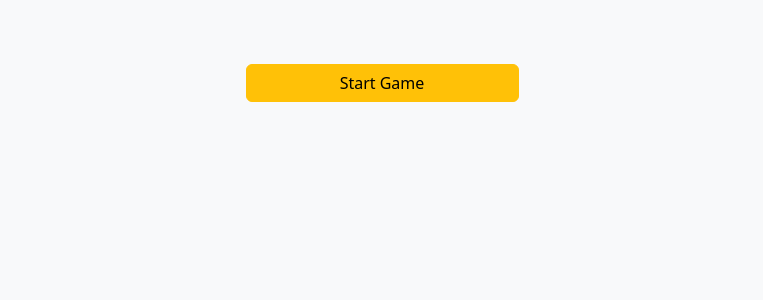
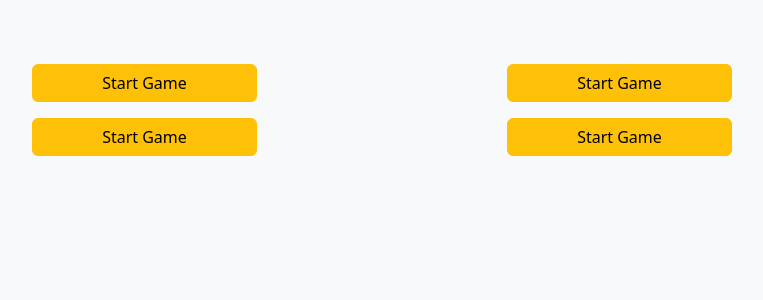
Before and after one commit to SamyAug/Indeco-Game-2024, a React (Vite) app in the folder frontend/: page / in a window 1280 px wide. Shown: the top 300 px of the page, without its empty margins (258-1021 px from the left). Built offline with nearby package versions, Linux system fonts and the light colour scheme.

Commit message:
simulate game on network

```diff
--- a/frontend/src/App.jsx
+++ b/frontend/src/App.jsx
@@ -6,7 +6,12 @@ function App() {
   return (
     <div className="container mt-5">
       <div className="row justify-content-md-center">
-        <div className="col-6">
+        <div className="col-5">
+          <GameBoard />
+          <GameBoard />
+        </div>
+        <div className="col-5">
+          <GameBoard />
           <GameBoard />
         </div>
       </div>
--- a/frontend/src/GameBoard.jsx
+++ b/frontend/src/GameBoard.jsx
@@ -1,4 +1,3 @@
-
 import { useState } from "react";
 import "./GameBoard.css";
 
@@ -11,17 +10,21 @@ const winningCombos = [
   [1, 4, 7],
   [2, 5, 8],
   [0, 4, 8],
-  [2, 4, 6]
+  [2, 4, 6],
 ];
 
 function calculateWinner(stateArray) {
   for (let i = 0; i < winningCombos.length; i++) {
     let winningCombo = winningCombos[i];
     const [a, b, c] = winningCombo;
-    if (stateArray[a] !== "" && stateArray[a] === stateArray[b] && stateArray[b] === stateArray[c]) {
+    if (
+      stateArray[a] !== "" &&
+      stateArray[a] === stateArray[b] &&
+      stateArray[b] === stateArray[c]
+    ) {
       return {
-        winner : stateArray[a],
-        winningCombo : winningCombo
+        winner: stateArray[a],
+        winningCombo: winningCombo,
       };
     }
   }
@@ -29,7 +32,11 @@ function calculateWinner(stateArray) {
 }
 
 function existEmptyCellsOnTable(stateArray) {
-  return stateArray.filter((elem) => { return elem === "" }).length > 0;
+  return (
+    stateArray.filter((elem) => {
+      return elem === "";
+    }).length > 0
+  );
 }
 
 /**
@@ -41,12 +48,12 @@ function GameBoard() {
   const [mySymbol, setMySymbol] = useState("");
   const [arr, setArr] = useState(Array(9).fill(""));
   const [showBoard, setShowBoard] = useState(false);
+  const [waitingForOponent, setWaitingForOponent] = useState(false);
 
   function handleCellClick(index) {
     if (arr[index] || calculateWinner(arr)) {
       return;
-    }
-    else {
+    } else {
       let newArrayState = arr.map((element, indexElem) => {
         if (index === indexElem) return value;
         return element;
@@ -54,10 +61,11 @@ function GameBoard() {
       setArr(newArrayState);
       if (!calculateWinner(newArrayState)) {
         if (existEmptyCellsOnTable(newArrayState)) {
-          setValue((value) => value === "X" ? "O" : "X");
-          setTimeout(() => { showComputerMove(newArrayState, mySymbol === "X" ? "O" : "X") }, timeBetweenMoves);
-        }
-        else return;
+          setValue((value) => (value === "X" ? "O" : "X"));
+          setTimeout(() => {
+            showComputerMove(newArrayState, mySymbol === "X" ? "O" : "X");
+          }, timeBetweenMoves);
+        } else return;
       }
     }
   }
@@ -71,15 +79,14 @@ function GameBoard() {
     let newArray = newArrayState.slice();
     newArray[randomAvailableIndex] = newSymbol;
     setArr(newArray);
-    setValue((value) => value === "X" ? "O" : "X");
+    setValue((value) => (value === "X" ? "O" : "X"));
   }
 
   function calculateGameStatus() {
     let winner = calculateWinner(arr).winner;
     if (winner) {
       return `Player ${winner} won`;
-    }
-    else if (existEmptyCellsOnTable(arr) === false) return "It's a draw";
+    } else if (existEmptyCellsOnTable(arr) === false) return "It's a draw";
     else return `Next player: ${value}`;
   }
 
@@ -97,31 +104,71 @@ function GameBoard() {
     return !calculateGameStatus().includes("Next");
   }
 
-  function startGame(){
+  async function getOponentResponseToChallange() {
+    return new Promise((resolve, reject) => {
+      setTimeout(() => {
+        setWaitingForOponent(false);
+        let oponentRespondedToChallange = Math.random() > 0.5 ? true : false;
+        if (oponentRespondedToChallange)
+          resolve(
+            "This is a valid response. Your oponent responded to your challange. Check his reponse"
+          );
+        else reject();
+      }, 3000);
+    });
+  }
+
+  async function startGame() {
+    setWaitingForOponent(true);
+    try {
+      await getOponentResponseToChallange();
+      let oponentAcceptChallange = Math.random() > 0.5 ? true : false;
+      if (oponentAcceptChallange) {
         setShowBoard(true);
         let myPlayerStartsFirst = Math.random() > 0.5 ? true : false;
 
-    if(myPlayerStartsFirst){
+        if (myPlayerStartsFirst) {
           setMySymbol("X");
           return;
+        } else {
+          setMySymbol("O");
+          showComputerMove(arr, "X");
         }
-    else {
-      setMySymbol("O")
-      showComputerMove(arr, "X");
+      } else alert("Your oponent reject the challange");
+    } catch (err) {
+      alert("The other player not respond to your challange");
     }
   }
 
   return (
     <>
-      {!showBoard ? (<div className="text-center mt-3">
-        <button className="btn btn-warning w-50" onClick={startGame}>Start Game</button>
-      </div>) : (<>
+      {!showBoard ? (
+        <div className="text-center mt-3">
+          <button className="btn btn-warning w-50" onClick={startGame}>
+            {waitingForOponent ? (
+              <div
+                className="spinner-border text-secondary ms-3"
+                role="status"
+              ></div>
+            ) : (
+              "Start Game"
+            )}
+          </button>
+        </div>
+      ) : (
+        <>
           <div className="d-flex justify-content-between">
             <h5>{calculateGameStatus()}</h5>
-          <div className={`d-flex ${value === mySymbol ? 'visually-hidden' : ''}`}>
+            <div
+              className={`d-flex ${
+                value === mySymbol ? "visually-hidden" : ""
+              }`}
+            >
               <span>Waiting for partner...</span>
-            <div className="spinner-border text-secondary ms-3" role="status">
-            </div>
+              <div
+                className="spinner-border text-secondary ms-3"
+                role="status"
+              ></div>
             </div>
           </div>
 
@@ -130,13 +177,17 @@ function GameBoard() {
               {arr.map((element, index) => (
                 <div
                   className={`col-4 text-center align-content-center fw-bold fs-1
-                ${isGameOver() ? 'game-over' : 'cell'}
-                ${value !== mySymbol ? 'pe-none' : ''}
-                ${calculateWinner(arr).winningCombo?.includes(index) ? 'bg-success' : ''}
+                ${isGameOver() ? "game-over" : "cell"}
+                ${value !== mySymbol ? "pe-none" : ""}
+                ${
+                  calculateWinner(arr).winningCombo?.includes(index)
+                    ? "bg-success"
+                    : ""
+                }
                 `}
                   onClick={() => handleCellClick(index)}
                   key={index}
-                style={{ aspectRatio: "1 / 1" }}
+                  style={{ aspectRatio: "0.5 / 0.5" }}
                 >
                   {element}
                 </div>
@@ -144,10 +195,15 @@ function GameBoard() {
             </div>
           </div>
 
-        {isGameOver() ? (<div className="text-center mt-3">
-          <button className="btn btn-warning w-50" onClick={resetGame}>Joc nou</button>
-        </div>) : null}
-      </>)}
+          {isGameOver() ? (
+            <div className="text-center mt-3">
+              <button className="btn btn-warning w-50" onClick={resetGame}>
+                Joc nou
+              </button>
+            </div>
+          ) : null}
+        </>
+      )}
     </>
   );
 }
```
Lines whose indentation alone changed are shown as unchanged.
